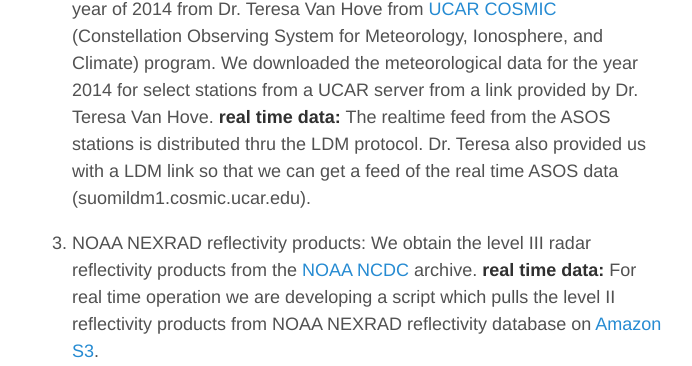
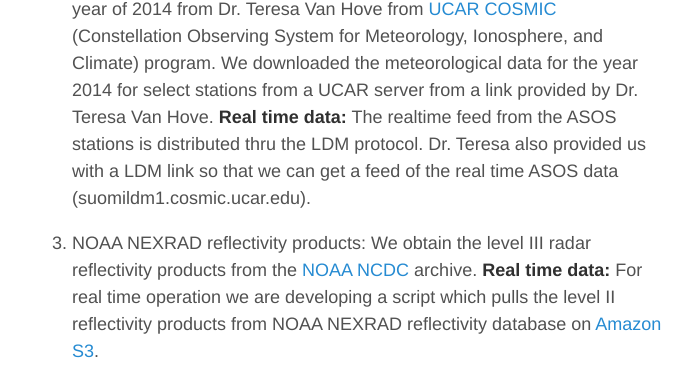
Before and after one commit to adityanagara/adityanagara.github.io, a Jekyll site: the page built from _posts/2016-02-28-Vaisala-Open-Weather-Data-Challenge.md, in a window 1280 px wide and 900 px high, scrolled down 2097 px. Shown: the part 153-519 px from the top of the window, without its empty margins (293-985 px from the left). Built offline with Jekyll 4.4.1, drawn with Linux system fonts in a browser that asks for light colours.

```diff
--- a/_posts/2016-02-28-Vaisala-Open-Weather-Data-Challenge.md
+++ b/_posts/2016-02-28-Vaisala-Open-Weather-Data-Challenge.md
@@ -61,12 +61,12 @@ the meteorological data from ASOS stations in the 30 minute intervals, we obtain
 Dr. Teresa Van Hove from [UCAR COSMIC](http://www.suominet.ucar.edu/index.html) (Constellation Observing System for Meteorology, Ionosphere, and Climate)
 program. We downloaded the meteorological data for the year 2014 for select stations from a UCAR server from a link provided by
 Dr. Teresa Van Hove.
-**real time data:** The realtime feed from the ASOS stations is distributed thru the LDM protocol. Dr. Teresa also provided us with
+**Real time data:** The realtime feed from the ASOS stations is distributed thru the LDM protocol. Dr. Teresa also provided us with
 a LDM link so that we can get a feed of the real time ASOS data (suomildm1.cosmic.ucar.edu).
 
 2. NOAA NEXRAD reflectivity products: We obtain the level III radar reflectivity products from the [NOAA NCDC](http://www.ncdc.noaa.gov/data-access/radar-data)
 archive.
-**real time data:** For real time operation we are developing a script which pulls the level II reflectivity products from
+**Real time data:** For real time operation we are developing a script which pulls the level II reflectivity products from
 NOAA NEXRAD reflectivity database on [Amazon S3](https://aws.amazon.com/noaa-big-data/nexrad/).
 
 ## Open Source Software
```
